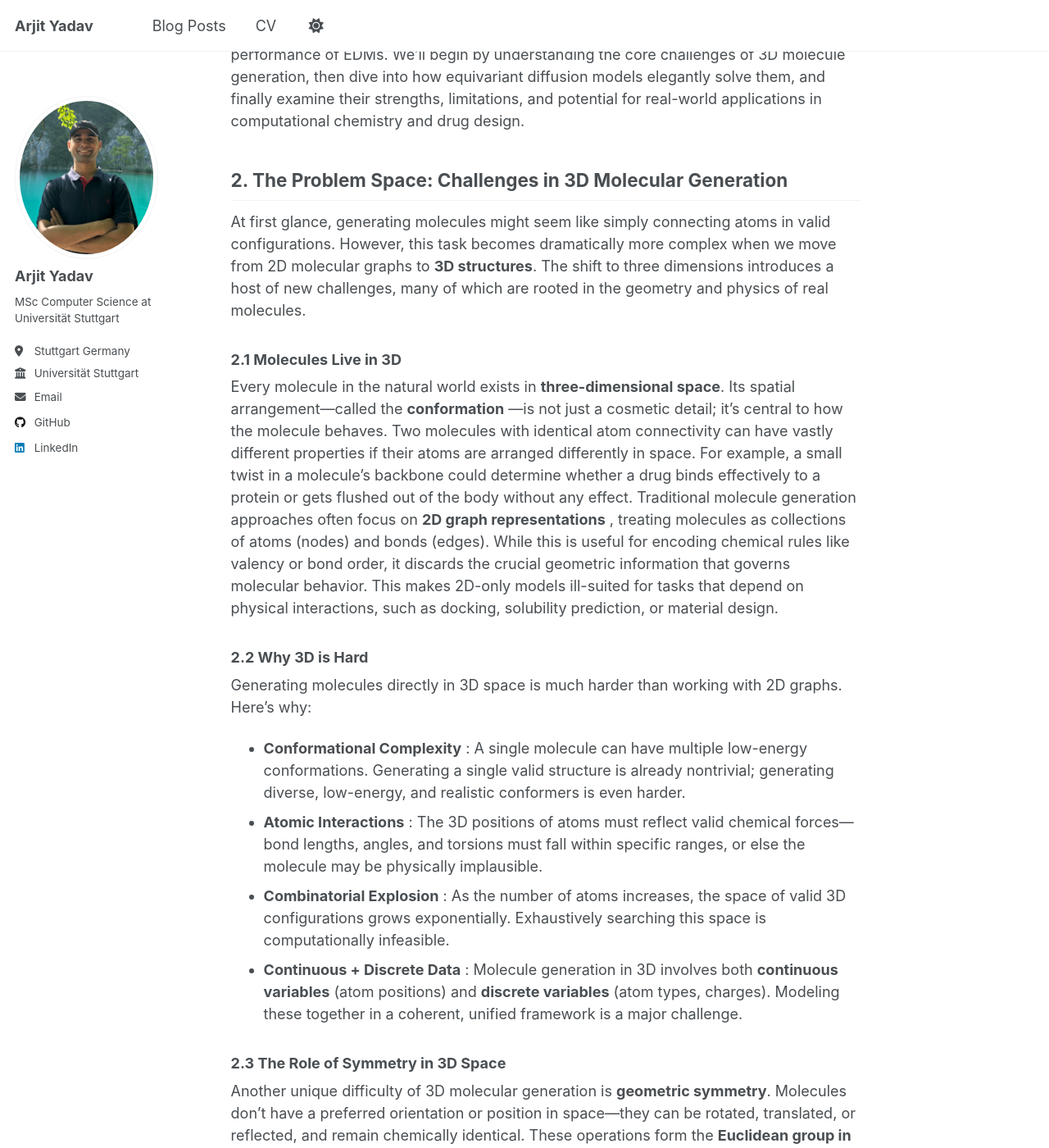
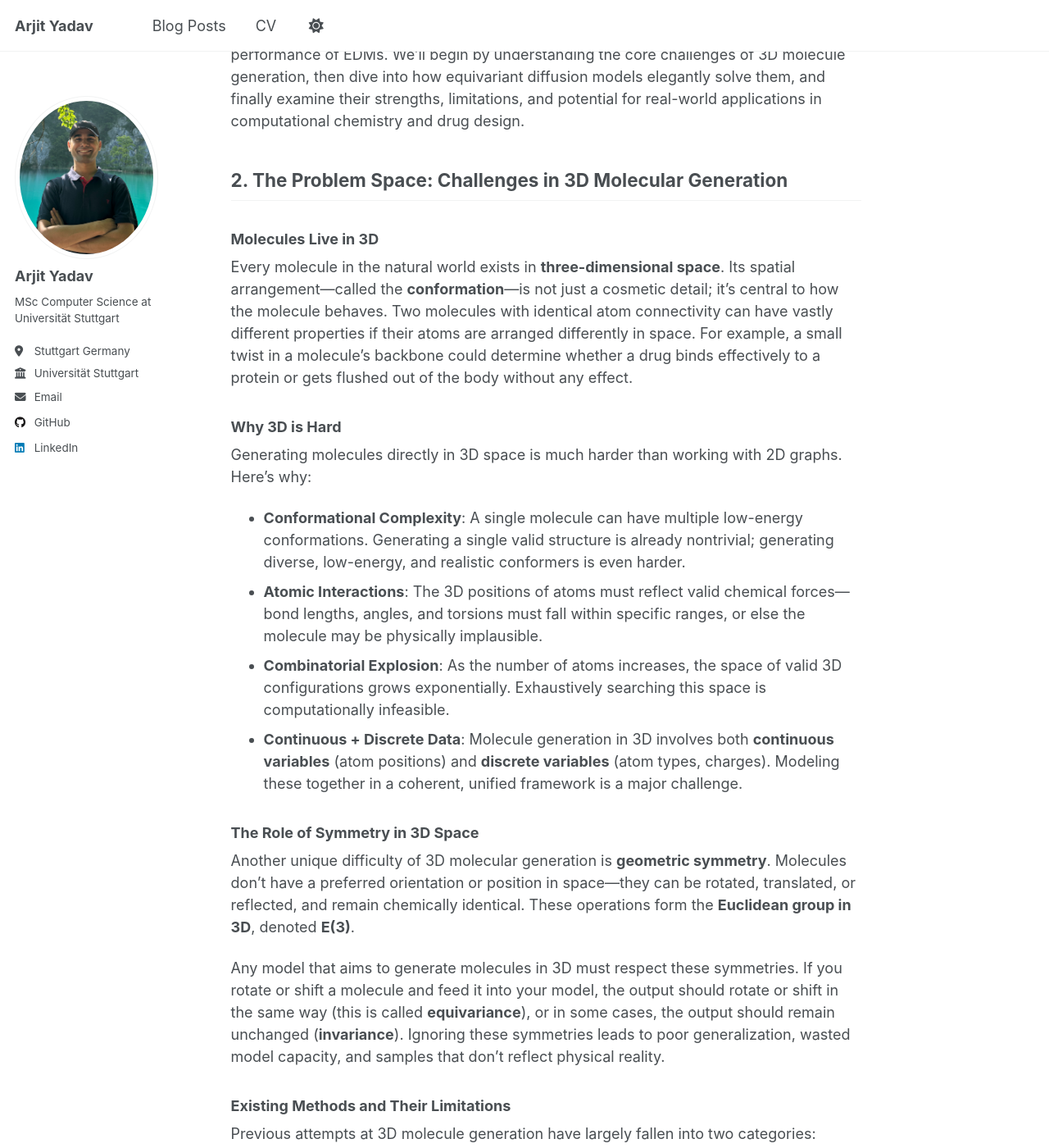
Before and after one commit to arjityadav/arjityadav.github.io, a Jekyll site: the page built from _posts/2025-07-31-Equivariant Diffusion for Molecule Generation in 3D.md, in a window 1280 px wide and 1400 px high, scrolled down 1029 px. Shown: the whole window at 82% size. Built offline with Jekyll 4.4.1, drawn with Linux system fonts in a browser that asks for light colours; a script that is not in the unit is left out; some of the changed text lies outside the part shown.

Commit message:
Update 2025-07-31-Equivariant Diffusion for Molecule Generation in 3D.md

```diff
--- a/_posts/2025-07-31-Equivariant Diffusion for Molecule Generation in 3D.md
+++ b/_posts/2025-07-31-Equivariant Diffusion for Molecule Generation in 3D.md
@@ -18,82 +18,45 @@
 
 ## 2. The Problem Space: Challenges in 3D Molecular Generation
 
-At first glance, generating molecules might seem like simply connecting atoms in valid
-configurations. However, this task becomes dramatically more complex when we move from 2D
-molecular graphs to **3D structures**. The shift to three dimensions introduces a host of new
-challenges, many of which are rooted in the geometry and physics of real molecules.
+### Molecules Live in 3D
 
-### 2.1 Molecules Live in 3D
+Every molecule in the natural world exists in **three-dimensional space**. Its spatial arrangement—called the **conformation**—is not just a cosmetic detail; it's central to how the molecule behaves. Two molecules with identical atom connectivity can have vastly different properties if their atoms are arranged differently in space. For example, a small twist in a molecule’s backbone could determine whether a drug binds effectively to a protein or gets flushed out of the body without any effect.
 
-Every molecule in the natural world exists in **three-dimensional space**. Its spatial
-arrangement—called the **conformation** —is not just a cosmetic detail; it's central to how the
-molecule behaves. Two molecules with identical atom connectivity can have vastly different
-properties if their atoms are arranged differently in space. For example, a small twist in a
-molecule’s backbone could determine whether a drug binds effectively to a protein or gets
-flushed out of the body without any effect.
-Traditional molecule generation approaches often focus on **2D graph representations** , treating
-molecules as collections of atoms (nodes) and bonds (edges). While this is useful for encoding
-chemical rules like valency or bond order, it discards the crucial geometric information that
-governs molecular behavior. This makes 2D-only models ill-suited for tasks that depend on
-physical interactions, such as docking, solubility prediction, or material design.
+### Why 3D is Hard
 
-### 2.2 Why 3D is Hard
+Generating molecules directly in 3D space is much harder than working with 2D graphs. Here’s why:
 
-Generating molecules directly in 3D space is much harder than working with 2D graphs. Here’s
-why:
-- **Conformational Complexity** : A single molecule can have multiple low-energy
-conformations. Generating a single valid structure is already nontrivial; generating
-diverse, low-energy, and realistic conformers is even harder.
-- **Atomic Interactions** : The 3D positions of atoms must reflect valid chemical
-forces—bond lengths, angles, and torsions must fall within specific ranges, or else the
-molecule may be physically implausible.
-- **Combinatorial Explosion** : As the number of atoms increases, the space of valid 3D
-configurations grows exponentially. Exhaustively searching this space is computationally
-infeasible.
-- **Continuous + Discrete Data** : Molecule generation in 3D involves both **continuous
-variables** (atom positions) and **discrete variables** (atom types, charges). Modeling
-these together in a coherent, unified framework is a major challenge.
+- **Conformational Complexity**: A single molecule can have multiple low-energy conformations. Generating a single valid structure is already nontrivial; generating diverse, low-energy, and realistic conformers is even harder.
+- **Atomic Interactions**: The 3D positions of atoms must reflect valid chemical forces—bond lengths, angles, and torsions must fall within specific ranges, or else the molecule may be physically implausible.
+- **Combinatorial Explosion**: As the number of atoms increases, the space of valid 3D configurations grows exponentially. Exhaustively searching this space is computationally infeasible.
+- **Continuous + Discrete Data**: Molecule generation in 3D involves both **continuous variables** (atom positions) and **discrete variables** (atom types, charges). Modeling these together in a coherent, unified framework is a major challenge.
 
+### The Role of Symmetry in 3D Space
 
-### 2.3 The Role of Symmetry in 3D Space
+Another unique difficulty of 3D molecular generation is **geometric symmetry**. Molecules don't have a preferred orientation or position in space—they can be rotated, translated, or reflected, and remain chemically identical. These operations form the **Euclidean group in 3D**, denoted **E(3)**.
 
-Another unique difficulty of 3D molecular generation is **geometric symmetry**. Molecules don't
-have a preferred orientation or position in space—they can be rotated, translated, or reflected,
-and remain chemically identical. These operations form the **Euclidean group in 3D** , denoted
-**E(3)**.
-Any model that aims to generate molecules in 3D must respect these symmetries. If you rotate
-or shift a molecule and feed it into your model, the output should rotate or shift in the same way
-(this is called **equivariance** ), or in some cases, the output should remain unchanged
-( **invariance** ). Ignoring these symmetries leads to poor generalization, wasted model capacity,
-and samples that don’t reflect physical reality.
+Any model that aims to generate molecules in 3D must respect these symmetries. If you rotate or shift a molecule and feed it into your model, the output should rotate or shift in the same way (this is called **equivariance**), or in some cases, the output should remain unchanged (**invariance**). Ignoring these symmetries leads to poor generalization, wasted model capacity, and samples that don’t reflect physical reality.
 
-### 2.4 Existing Methods and Their Limitations
+### Existing Methods and Their Limitations
 
 Previous attempts at 3D molecule generation have largely fallen into two categories:
 
-1. **Autoregressive Models** : These generate one atom at a time in a fixed order. While
-    flexible, they require an arbitrary ordering of atoms, which introduces unnatural biases
-    and makes sampling slow and sequential.
-2. **Normalizing Flows** : These use invertible transformations to map noise into molecule
-    space. While elegant, they are computationally expensive—especially in 3D—and don’t
-    scale well to large molecules.
-Both approaches struggle to balance physical plausibility, scalability, and computational
-efficiency.
+1. **Autoregressive Models**: These generate one atom at a time in a fixed order. While flexible, they require an arbitrary ordering of atoms, which introduces unnatural biases and makes sampling slow and sequential.
+2. **Normalizing Flows**: These use invertible transformations to map noise into molecule space. While elegant, they are computationally expensive—especially in 3D—and don’t scale well to large molecules.
 
-### 2.5 What’s Needed?
+Both approaches struggle to balance physical plausibility, scalability, and computational efficiency.
+
+### What’s Needed?
 
 To tackle 3D molecule generation effectively, we need a model that:
+
 - Jointly handles **continuous and discrete features**
 - Respects **geometric symmetries** like those in E(3)
-- Produces **valid** , **diverse** , and **stable** molecules
+- Produces **valid**, **diverse**, and **stable** molecules
 - Scales to complex, drug-like molecules
 - Can be trained efficiently and evaluated probabilistically
 
-
-This is exactly the gap that **Equivariant Diffusion Models (EDMs)** aim to fill. By combining the
-strengths of **diffusion-based generation** with **equivariant neural networks** , EDMs offer a
-principled solution to generating 3D molecular structures with high fidelity and physical
-plausibility.
+This is exactly the gap that **Equivariant Diffusion Models (EDMs)** aim to fill. By combining the strengths of **diffusion-based generation** with **equivariant neural networks**, EDMs offer a principled solution to generating 3D molecular structures with high fidelity and physical plausibility.
 
 ## 3. Diffusion Models in Generative Learning
 
```
